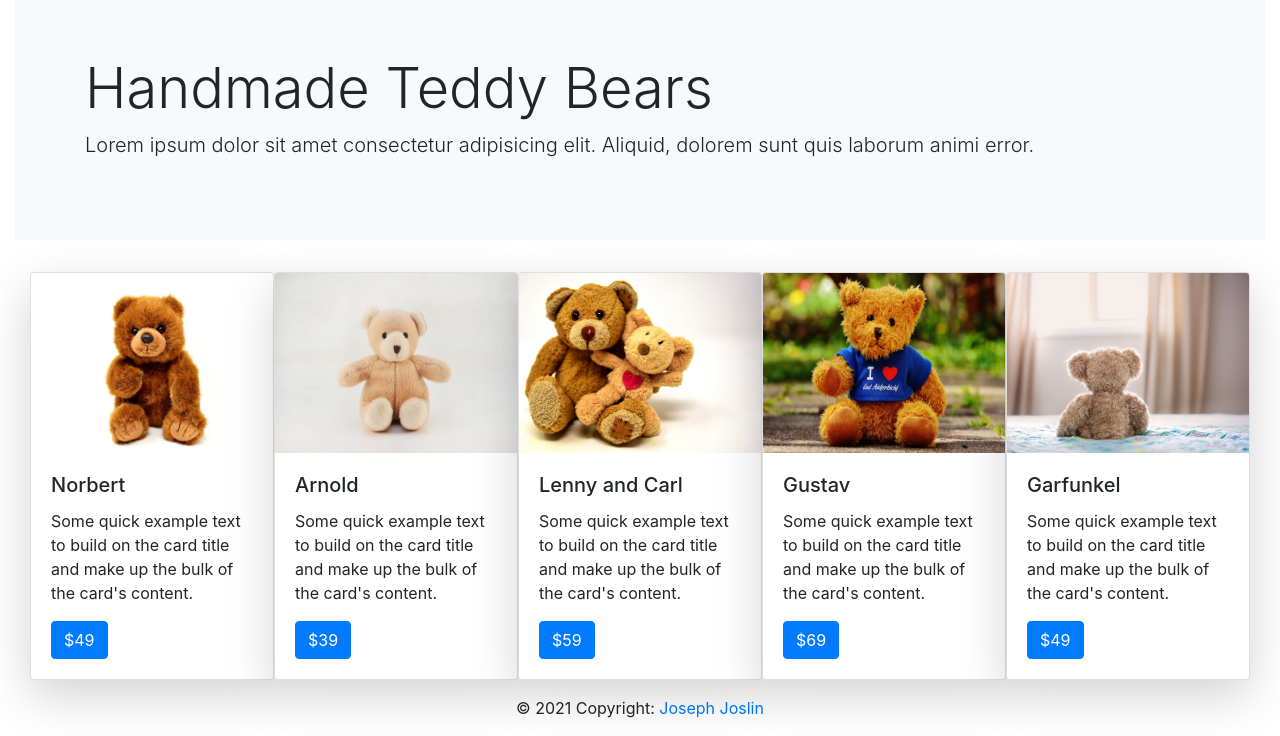
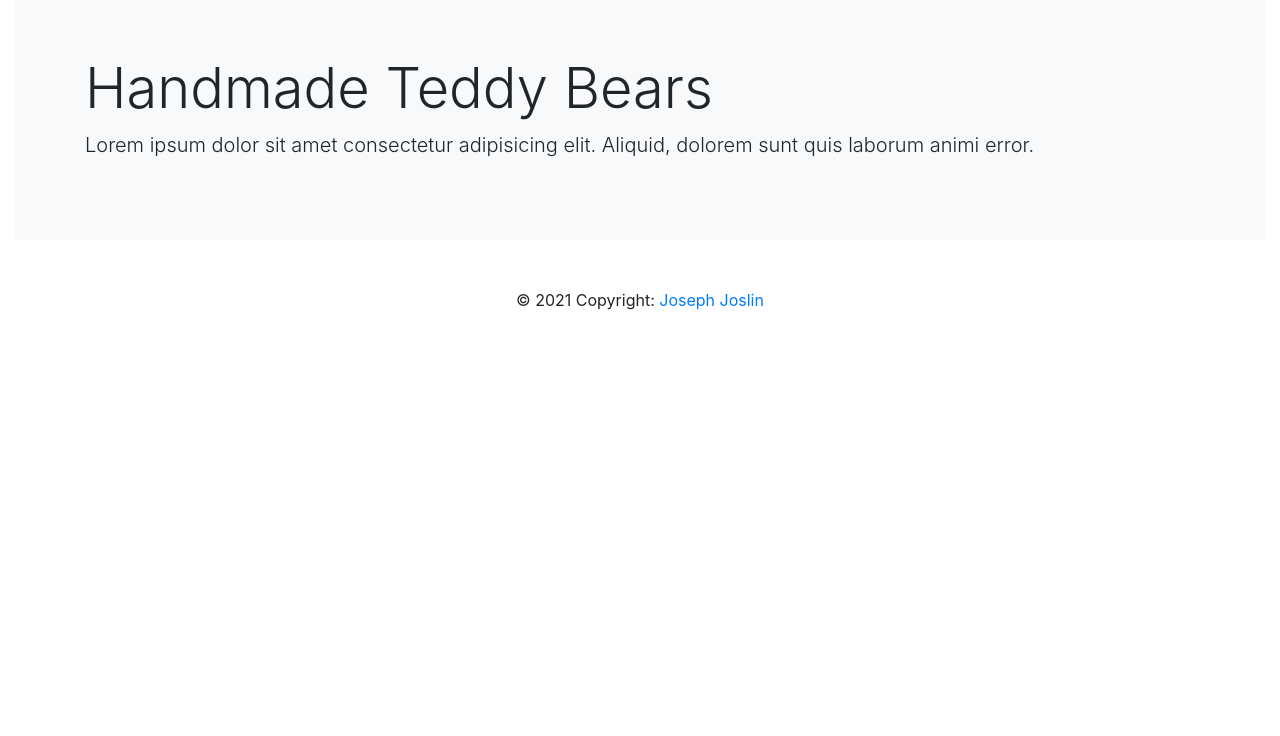
Before and after one commit to jjoslin07/Orinoco, a plain HTML site: page index.html in a window 1280 px wide. Shown: the part 125-861 px from the top of the page. After the commit the page ends 800 px from the top, so only its background shows below. Drawn offline with nearby package versions, Linux system fonts and the light colour scheme.

Commit message:
Fix footer on 4 html pages
Fix footer across all 4 pages so that it is identical.

```diff
--- a/index.html
+++ b/index.html
@@ -36,50 +36,7 @@
               <p class="lead">Lorem ipsum dolor sit amet consectetur adipisicing elit. Aliquid, dolorem sunt quis laborum animi error.</p>
             </div>
           </div>
-          <div class="container-fluid d-flex justify-content-between">
-                    <div class="card shadow-lg" style="width: 18rem;">
-                        <img class="card-img-top" src="/images/teddy_1.jpg" height="180" alt="Norbert brown stuffed bear">
-                        <div class="card-body">
-                          <h5 class="card-title">Norbert</h5>
-                          <p class="card-text">Some quick example text to build on the card title and make up the bulk of the card's content.</p>
-                          <a href="#" class="btn btn-primary">$49</a>
-                        </div>
-                      </div>
-                    <div class="card shadow-lg" style="width: 18rem;">
-                        <img class="card-img-top" src="/images/teddy_2.jpg" height="180" alt="Arnold beige stuffed bear">
-                        <div class="card-body">
-                          <h5 class="card-title">Arnold</h5>
-                          <p class="card-text">Some quick example text to build on the card title and make up the bulk of the card's content.</p>
-                          <a href="#" class="btn btn-primary">$39</a>
-                        </div>
-                      </div>
-                    <div class="card shadow-lg" style="width: 18rem;">
-                        <img class="card-img-top" src="/images/teddy_3.jpg" height="180" alt="Lenny and Carl brown stuffed bears">
-                        <div class="card-body">
-                          <h5 class="card-title">Lenny and Carl</h5>
-                          <p class="card-text">Some quick example text to build on the card title and make up the bulk of the card's content.</p>
-                          <a href="#" class="btn btn-primary">$59</a>
-                        </div>
-                      </div>
-                    <div class="card shadow-lg" style="width: 18rem;">
-                        <img class="card-img-top" src="/images/teddy_4.jpg" height="180" alt="Gustav brown stuffed bear with blue t-shirt">
-                        <div class="card-body">
-                          <h5 class="card-title">Gustav</h5>
-                          <p class="card-text">Some quick example text to build on the card title and make up the bulk of the card's content.</p>
-                          <a href="#" class="btn btn-primary">$69</a>
-                        </div>
-                      </div>
-                    <div class="card shadow-lg" style="width: 18rem;">
-                        <img class="card-img-top" src="/images/teddy_5.jpg" height="180" alt="Garfunkel beige stuffed bear">
-                        <div class="card-body">
-                          <h5 class="card-title">Garfunkel</h5>
-                          <p class="card-text">Some quick example text to build on the card title and make up the bulk of the card's content.</p>
-                          <a href="#" class="btn btn-primary">$49</a>
-                        </div>
-                      </div>
-                </div>
         </main>
-    <footer>
      <!-- Footer -->
 <footer class="page-footer font-small blue">
 
@@ -87,12 +44,8 @@
     <div class="footer-copyright text-center py-3">© 2021 Copyright:
       <a href="https://github.com/jjoslin07/Project-5"> Joseph Joslin</a>
     </div>
-    <!-- Copyright -->
-
   </footer>
-  <!-- Footer -->
-
-    </footer>
+    <script src="./js/main.js"></script>
     <!-- jQuery first, then Popper.js, then Bootstrap JS -->
     <script src="https://code.jquery.com/jquery-3.3.1.slim.min.js" integrity="sha384-q8i/X+965DzO0rT7abK41JStQIAqVgRVzpbzo5smXKp4YfRvH+8abtTE1Pi6jizo" crossorigin="anonymous"></script>
     <script src="https://cdnjs.cloudflare.com/ajax/libs/popper.js/1.14.7/umd/popper.min.js" integrity="sha384-UO2eT0CpHqdSJQ6hJty5KVphtPhzWj9WO1clHTMGa3JDZwrnQq4sF86dIHNDz0W1" crossorigin="anonymous"></script>
```
Also changed, not shown: cart.html (+0 -7 lines), confirmation.html (+15 -9 lines), product.html (+32 -17 lines), js/cart.js (added), js/confirmation.js (added), js/main.js (added), js/product.js (added).
